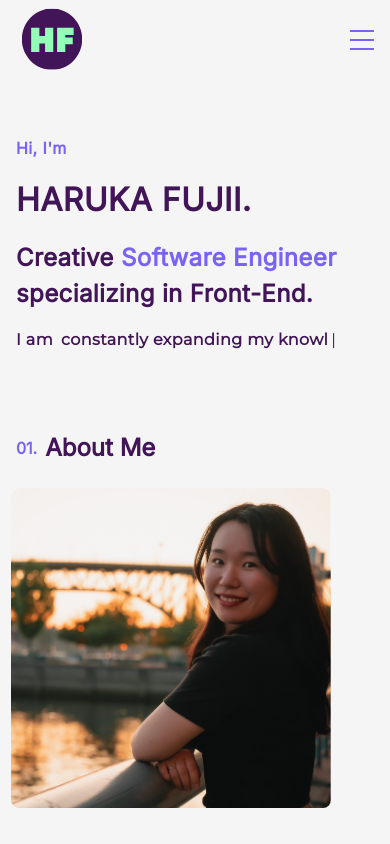
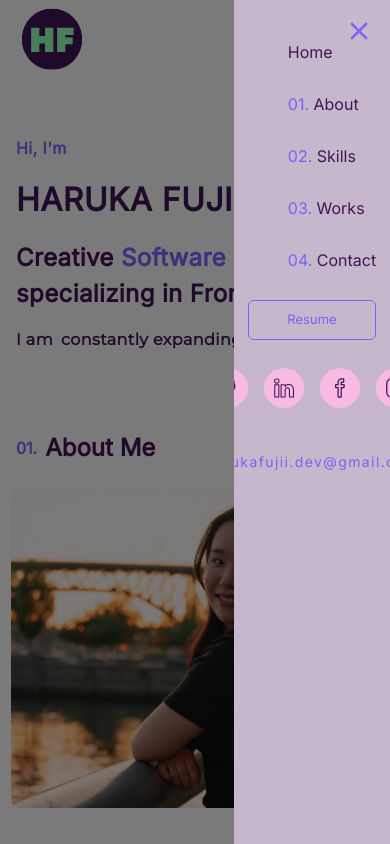
Before and after one commit to harukafujii13/portfolio, a Next.js app: page / in a window 390 px wide. Both pictures are taken after a click on the element 362 px from the left and 40 px from the top of the page. Built offline with nearby package versions, Linux system fonts and the light colour scheme.

Commit message:
fest: create responsive navbar

```diff
--- a/src/components/Nav/navbar.component.tsx
+++ b/src/components/Nav/navbar.component.tsx
@@ -2,12 +2,21 @@
 
 import Link from 'next/link';
 import { motion } from 'framer-motion';
-import React, { useRef } from 'react';
+import React, { useRef, useState } from 'react';
+import { MdOutlineClose } from 'react-icons/md';
+import { TbBrandGithub } from 'react-icons/tb';
+import {
+  SlSocialLinkedin,
+  SlSocialFacebook,
+  SlSocialInstagram,
+} from 'react-icons/sl';
 
 export default function Navbar() {
   const ref = useRef<string | any>('');
+  const [showMenu, setShowMenu] = useState(false);
   const handleScroll = (e: React.MouseEvent<HTMLAnchorElement, MouseEvent>) => {
     e.preventDefault();
+    setShowMenu(false);
     const href = e.currentTarget.href;
     const targetId = href.replace(/.*\#/, '');
     const elem = document.getElementById(targetId);
@@ -22,6 +31,12 @@ export default function Navbar() {
 
     e.currentTarget.classList.add('active');
   };
+
+  function handleClick(e: any) {
+    if (e.target.contains(ref.current)) {
+      setShowMenu(false);
+    }
+  }
 
   return (
     <div className="w-full h-20 lg:h-[12vh] sticky top-0 z-50 bg-bg-light px-4 font-inter">
@@ -113,11 +128,176 @@ export default function Navbar() {
           </a>
         </div>
 
-        <div className="w-6 h-5 flex flex-col justify-between items-center mdl:hidden text-4xl text-primary-purple cursor-pointer overflow-hidden group">
+        <div
+          onClick={() => setShowMenu(true)}
+          className="w-6 h-5 flex flex-col justify-between items-center mdl:hidden text-4xl text-primary-purple cursor-pointer overflow-hidden group">
           <span className="w-full h-[2px] bg-primary-purple inline-flex transform group-hover:translate-x-2 transition-all ease-in-out duration-300"></span>
           <span className="w-full h-[2px] bg-primary-purple inline-flex transform trancelate-x-3 group-hover:translate-x-0 transition-all ease-in-out duration-300"></span>
           <span className="w-full h-[2px] bg-primary-purple inline-flex transform trancelate-x-1 group-hover:translate-x-3 transition-all ease-in-out duration-300"></span>
         </div>
+        {showMenu && (
+          <div
+            ref={(node) => (ref.current = node)}
+            onClick={handleClick}
+            className="absolute mdl:hidden top-0 right-0 w-full h-screen bg-black bg-opacity-50 flex flex-col items-end">
+            <motion.div
+              initial={{ x: 20, opacity: 0 }}
+              animate={{ x: 0, opacity: 1 }}
+              transition={{ duration: 0.1 }}
+              className="w-2/5 h-full overflow-y-scroll scrollbarHide bg-[#C6B8CC] flex flex-col items-center px-4 py-10 relative">
+              <MdOutlineClose
+                onClick={() => setShowMenu(false)}
+                className="text-3xl text-primary-purple cursor-pointer hover:text-primary-pink absolute top-4 right-4"
+              />
+              <div className="flex flex-col items-center gap-7">
+                <ul className="flex flex-col text-base gap-7">
+                  <Link
+                    href="#home"
+                    onClick={handleScroll}
+                    className="flex items-center gap-1 font-medium hover:text-primary-purple cursor-pointer duration-300 nav-link font-bold">
+                    <motion.li
+                      initial={{ x: 20, opacity: 0 }}
+                      animate={{ y: 0, opacity: 1 }}
+                      transition={{
+                        duration: 0.2,
+                        delay: 0.1,
+                        ease: 'easeIn',
+                      }}>
+                      Home
+                    </motion.li>
+                  </Link>
+
+                  <Link
+                    href="#about"
+                    onClick={handleScroll}
+                    className="flex items-center gap-1 font-medium hover:text-primary-purple cursor-pointer duration-300 nav-link font-bold">
+                    <motion.li
+                      initial={{ x: 20, opacity: 0 }}
+                      animate={{ y: 0, opacity: 1 }}
+                      transition={{
+                        duration: 0.2,
+                        delay: 0.2,
+                        ease: 'easeIn',
+                      }}>
+                      <span className="text-primary-purple">01.</span> About
+                    </motion.li>
+                  </Link>
+
+                  <Link
+                    href="#skills"
+                    onClick={handleScroll}
+                    className="flex items-center gap-1 font-medium hover:text-primary-purple cursor-pointer duration-300 nav-link font-bold">
+                    <motion.li
+                      initial={{ x: 20, opacity: 0 }}
+                      animate={{ y: 0, opacity: 1 }}
+                      transition={{
+                        duration: 0.2,
+                        delay: 0.3,
+                        ease: 'easeIn',
+                      }}>
+                      <span className="text-primary-purple">02.</span> Skills
+                    </motion.li>
+                  </Link>
+
+                  <Link
+                    href="#Works"
+                    onClick={handleScroll}
+                    className="flex items-center gap-1 font-medium hover:text-primary-purple cursor-pointer duration-300 nav-link font-bold">
+                    <motion.li
+                      initial={{ x: 20, opacity: 0 }}
+                      animate={{ y: 0, opacity: 1 }}
+                      transition={{
+                        duration: 0.2,
+                        delay: 0.4,
+                        ease: 'easeIn',
+                      }}>
+                      <span className="text-primary-purple">03.</span> Works
+                    </motion.li>
+                  </Link>
+
+                  <Link
+                    href="#Contact"
+                    onClick={handleScroll}
+                    className="flex items-center gap-1 font-medium hover:text-primary-purple cursor-pointer duration-300 nav-link font-bold">
+                    <motion.li
+                      initial={{ x: 20, opacity: 0 }}
+                      animate={{ y: 0, opacity: 1 }}
+                      transition={{
+                        duration: 0.2,
+                        delay: 0.5,
+                        ease: 'easeIn',
+                      }}>
+                      <span className="text-primary-purple">04.</span> Contact
+                    </motion.li>
+                  </Link>
+                </ul>
+                <a
+                  href="#"
+                  target="_blank">
+                  <motion.button
+                    initial={{ opacity: 0 }}
+                    animate={{ opacity: 1 }}
+                    transition={{ delay: 0.6, ease: 'easeIn' }}
+                    className="w-32 h-10 rounded-md text-primary-purple text-[13px] border border-primary-purple hover:bg-primary-green duration-300">
+                    Resume
+                  </motion.button>
+                </a>
+                <div className="flex flex-row gap-4">
+                  <motion.a
+                    initial={{ y: 20, opacity: 0 }}
+                    animate={{ y: 0, opacity: 1 }}
+                    transition={{ delay: 0.8, ease: 'easeIn' }}
+                    href="https://github.com/harukafujii13"
+                    target="_blank">
+                    <span className="w-10 h-10 text-xl bg-primary-pink rounded-full inline-flex items-center justify-center hover:text-primary-purple cursor-pointer hover:-translate-y-2 transition-all duration-300">
+                      <TbBrandGithub />
+                    </span>
+                  </motion.a>
+                  <motion.a
+                    initial={{ y: 20, opacity: 0 }}
+                    animate={{ y: 0, opacity: 1 }}
+                    transition={{ delay: 0.85, ease: 'easeIn' }}
+                    href="https://www.linkedin.com/in/hfujii13/"
+                    target="_blank">
+                    <span className="w-10 h-10 text-xl bg-primary-pink rounded-full inline-flex items-center justify-center hover:text-primary-purple cursor-pointer hover:-translate-y-2 transition-all duration-300">
+                      <SlSocialLinkedin />
+                    </span>
+                  </motion.a>
+                  <motion.a
+                    initial={{ y: 20, opacity: 0 }}
+                    animate={{ y: 0, opacity: 1 }}
+                    transition={{ delay: 0.9, ease: 'easeIn' }}
+                    href="https://www.facebook.com/hfujii13"
+                    target="_blank">
+                    <span className="w-10 h-10 text-xl bg-primary-pink rounded-full inline-flex items-center justify-center hover:text-primary-purple cursor-pointer hover:-translate-y-2 transition-all duration-300">
+                      <SlSocialFacebook />
+                    </span>
+                  </motion.a>
+                  <motion.a
+                    initial={{ y: 20, opacity: 0 }}
+                    animate={{ y: 0, opacity: 1 }}
+                    transition={{ delay: 0.95, ease: 'easeIn' }}
+                    href="https://www.instagram.com/13hrk10"
+                    target="_blank">
+                    <span className="w-10 h-10 text-xl bg-primary-pink rounded-full inline-flex items-center justify-center hover:text-primary-purple cursor-pointer hover:-translate-y-2 transition-all duration-300">
+                      <SlSocialInstagram />
+                    </span>
+                  </motion.a>
+                </div>
+                <div className="flex gap-4">
+                  <motion.a
+                    initial={{ opacity: 0 }}
+                    animate={{ opacity: 1 }}
+                    transition={{ delay: 1.2, ease: 'easeIn' }}
+                    className="text-sm w-72 tracking-widest text-primary-purple text-center mt-4"
+                    href="mailto:harukafujii.dev@gmail.com">
+                    harukafujii.dev@gmail.com
+                  </motion.a>
+                </div>
+              </div>
+            </motion.div>
+          </div>
+        )}
       </div>
     </div>
   );
```
